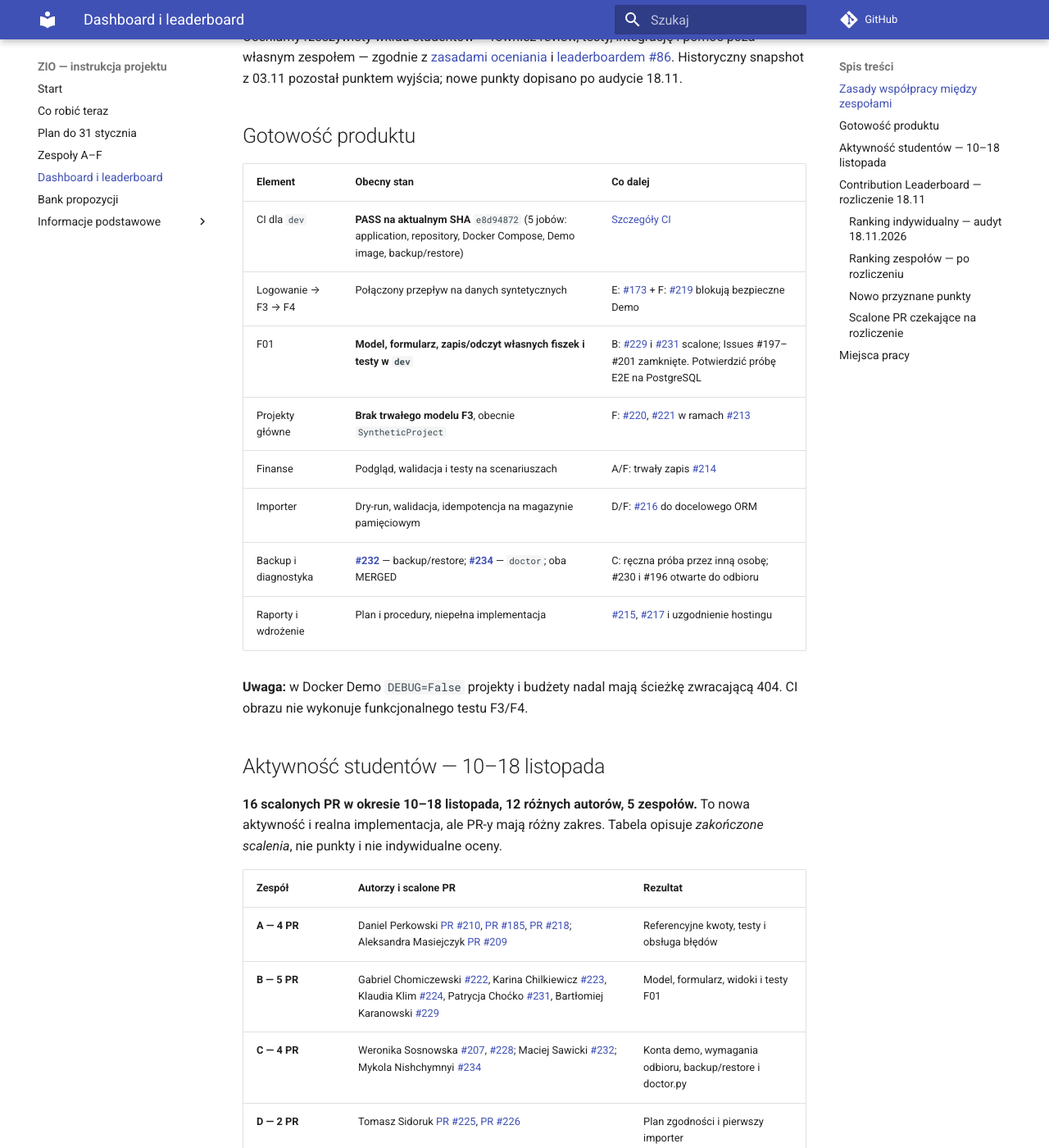
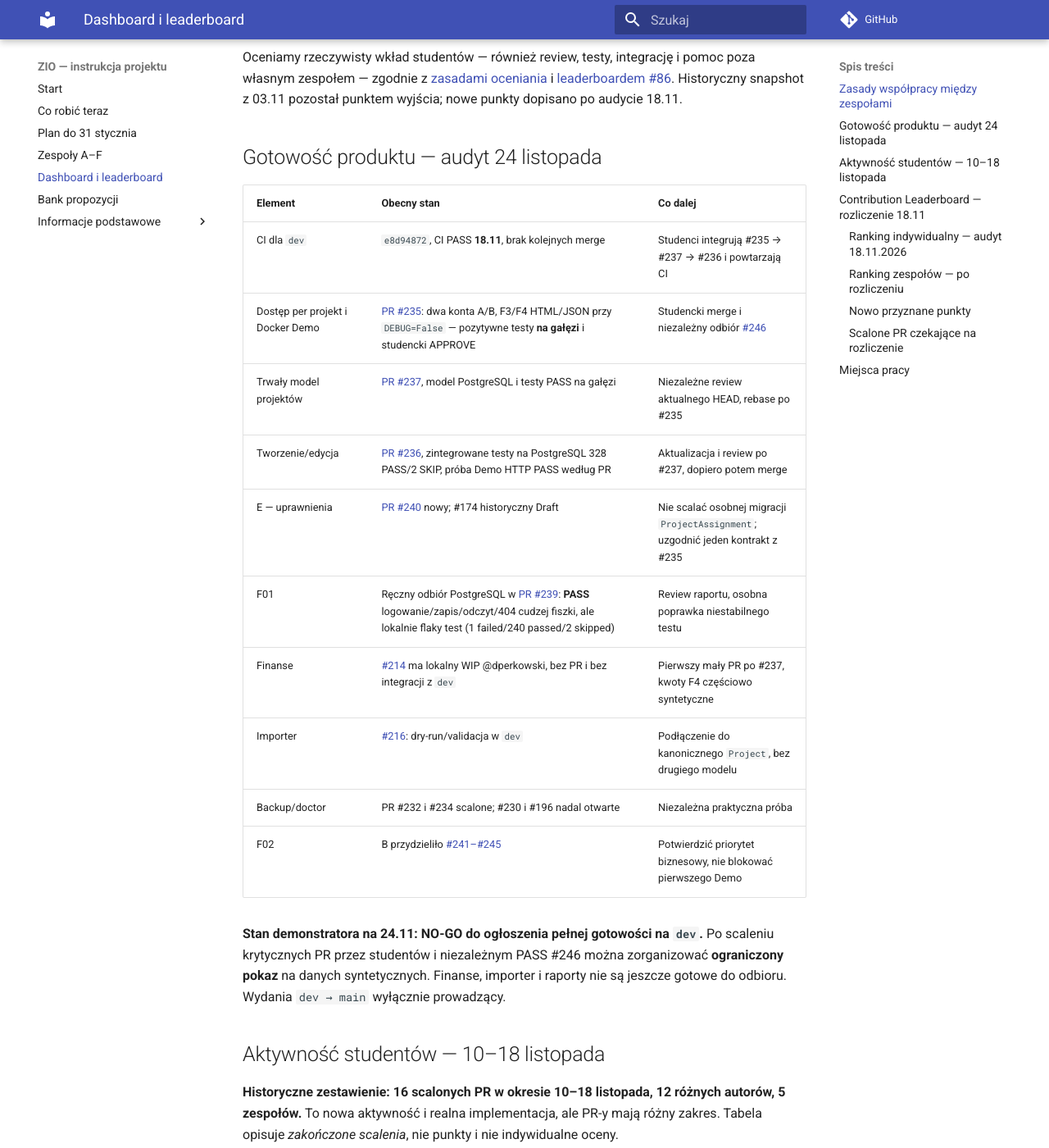
Before and after one commit to zio-wi-pb-mc/pb-science-office-manual, an MkDocs documentation site: the page built from manual/19-dashboard-projektu.md, in a window 1280 px wide and 1400 px high, scrolled down 527 px. Shown: the whole window at 82% size. Built offline with MkDocs 1.6.1 and Material for MkDocs 9.7.7, drawn with Linux system fonts in a browser that asks for light colours; comment, search, counter and statistics services are not loaded; some of the changed text lies outside the part shown.

Commit message:
docs(zio): refresh dashboard product readiness 2026-11-24

```diff
--- a/manual/19-dashboard-projektu.md
+++ b/manual/19-dashboard-projektu.md
@@ -2,7 +2,7 @@
 
 **Cel ZIO:** do **31 stycznia 2027 r.** aplikacja ma być **wdrożona, przetestowana i odebrana przez Dział Nauki**. Każdy zespół może wybierać własne zadania lub wspierać inne zespoły; roadmapa pokazuje najbardziej potrzebne kierunki pracy.
 
-**Stan kodu i PR: 18.11.2026 (`dev` `e8d94872`, CI PASS).** Leaderboard: audyt 18.11, z punktem wyjścia w zatwierdzonym snapshotcie z 03.11, zgodnie z [Issue #86](https://github.com/zio-wi-pb-mc/pb-science-office/issues/86).
+**Stan techniczny sprawdzony 24.11.2026: `dev` nadal `e8d94872` ([ostatni CI PASS z 18.11](https://github.com/zio-wi-pb-mc/pb-science-office/actions/runs/44258929850)); kluczowe PR-y są na gałęziach, nie na `dev`.** Leaderboard: audyt 18.11, z punktem wyjścia w zatwierdzonym snapshotcie z 03.11, zgodnie z [Issue #86](https://github.com/zio-wi-pb-mc/pb-science-office/issues/86).
 
 ## Zasady współpracy między zespołami
 
@@ -10,24 +10,26 @@
 
 Oceniamy rzeczywisty wkład studentów — również review, testy, integrację i pomoc poza własnym zespołem — zgodnie z [zasadami oceniania](08-ocenianie.md) i [leaderboardem #86](https://github.com/zio-wi-pb-mc/pb-science-office/issues/86). Historyczny snapshot z 03.11 pozostał punktem wyjścia; nowe punkty dopisano po audycie 18.11.
 
-## Gotowość produktu
+## Gotowość produktu — audyt 24 listopada
 
 | Element | Obecny stan | Co dalej |
 |---|---|---|
-| CI dla `dev` | **PASS na aktualnym SHA** `e8d94872` (5 jobów: application, repository, Docker Compose, Demo image, backup/restore) | [Szczegóły CI](https://github.com/zio-wi-pb-mc/pb-science-office/actions/runs/44258929850) |
-| Logowanie → F3 → F4 | Połączony przepływ na danych syntetycznych | E: [#173](https://github.com/zio-wi-pb-mc/pb-science-office/issues/173) + F: [#219](https://github.com/zio-wi-pb-mc/pb-science-office/issues/219) blokują bezpieczne Demo |
-| F01 | **Model, formularz, zapis/odczyt własnych fiszek i testy w `dev`** | B: [#229](https://github.com/zio-wi-pb-mc/pb-science-office/pull/229) i [#231](https://github.com/zio-wi-pb-mc/pb-science-office/pull/231) scalone; Issues #197–#201 zamknięte. Potwierdzić próbę E2E na PostgreSQL |
-| Projekty główne | **Brak trwałego modelu F3**, obecnie `SyntheticProject` | F: [#220](https://github.com/zio-wi-pb-mc/pb-science-office/issues/220), [#221](https://github.com/zio-wi-pb-mc/pb-science-office/issues/221) w ramach [#213](https://github.com/zio-wi-pb-mc/pb-science-office/issues/213) |
-| Finanse | Podgląd, walidacja i testy na scenariuszach | A/F: trwały zapis [#214](https://github.com/zio-wi-pb-mc/pb-science-office/issues/214) |
-| Importer | Dry-run, walidacja, idempotencja na magazynie pamięciowym | D/F: [#216](https://github.com/zio-wi-pb-mc/pb-science-office/issues/216) do docelowego ORM |
-| Backup i diagnostyka | **[#232](https://github.com/zio-wi-pb-mc/pb-science-office/pull/232)** — backup/restore; **[#234](https://github.com/zio-wi-pb-mc/pb-science-office/pull/234)** — `doctor`; oba MERGED | C: ręczna próba przez inną osobę; #230 i #196 otwarte do odbioru |
-| Raporty i wdrożenie | Plan i procedury, niepełna implementacja | [#215](https://github.com/zio-wi-pb-mc/pb-science-office/issues/215), [#217](https://github.com/zio-wi-pb-mc/pb-science-office/issues/217) i uzgodnienie hostingu |
+| CI dla `dev` | `e8d94872`, CI PASS **18.11**, brak kolejnych merge | Studenci integrują #235 → #237 → #236 i powtarzają CI |
+| Dostęp per projekt i Docker Demo | [PR #235](https://github.com/zio-wi-pb-mc/pb-science-office/pull/235): dwa konta A/B, F3/F4 HTML/JSON przy `DEBUG=False` — pozytywne testy **na gałęzi** i studencki APPROVE | Studencki merge i niezależny odbiór [#246](https://github.com/zio-wi-pb-mc/pb-science-office/issues/246) |
+| Trwały model projektów | [PR #237](https://github.com/zio-wi-pb-mc/pb-science-office/pull/237), model PostgreSQL i testy PASS na gałęzi | Niezależne review aktualnego HEAD, rebase po #235 |
+| Tworzenie/edycja | [PR #236](https://github.com/zio-wi-pb-mc/pb-science-office/pull/236), zintegrowane testy na PostgreSQL 328 PASS/2 SKIP, próba Demo HTTP PASS według PR | Aktualizacja i review po #237, dopiero potem merge |
+| E — uprawnienia | [PR #240](https://github.com/zio-wi-pb-mc/pb-science-office/pull/240) nowy; #174 historyczny Draft | Nie scalać osobnej migracji `ProjectAssignment`; uzgodnić jeden kontrakt z #235 |
+| F01 | Ręczny odbiór PostgreSQL w [PR #239](https://github.com/zio-wi-pb-mc/pb-science-office/pull/239): **PASS** logowanie/zapis/odczyt/404 cudzej fiszki, ale lokalnie flaky test (1 failed/240 passed/2 skipped) | Review raportu, osobna poprawka niestabilnego testu |
+| Finanse | [#214](https://github.com/zio-wi-pb-mc/pb-science-office/issues/214) ma lokalny WIP @dperkowski, bez PR i bez integracji z `dev` | Pierwszy mały PR po #237, kwoty F4 częściowo syntetyczne |
+| Importer | [#216](https://github.com/zio-wi-pb-mc/pb-science-office/issues/216): dry-run/validacja w `dev` | Podłączenie do kanonicznego `Project`, bez drugiego modelu |
+| Backup/doctor | PR #232 i #234 scalone; #230 i #196 nadal otwarte | Niezależna praktyczna próba |
+| F02 | B przydzieliło [#241–#245](https://github.com/zio-wi-pb-mc/pb-science-office/issues/241) | Potwierdzić priorytet biznesowy, nie blokować pierwszego Demo |
 
-**Uwaga:** w Docker Demo `DEBUG=False` projekty i budżety nadal mają ścieżkę zwracającą 404. CI obrazu nie wykonuje funkcjonalnego testu F3/F4.
+**Stan demonstratora na 24.11: NO-GO do ogłoszenia pełnej gotowości na `dev`.** Po scaleniu krytycznych PR przez studentów i niezależnym PASS #246 można zorganizować **ograniczony pokaz** na danych syntetycznych. Finanse, importer i raporty nie są jeszcze gotowe do odbioru. Wydania `dev → main` wyłącznie prowadzący.
 
 ## Aktywność studentów — 10–18 listopada
 
-**16 scalonych PR w okresie 10–18 listopada, 12 różnych autorów, 5 zespołów.** To nowa aktywność i realna implementacja, ale PR-y mają różny zakres. Tabela opisuje *zakończone scalenia*, nie punkty i nie indywidualne oceny.
+**Historyczne zestawienie: 16 scalonych PR w okresie 10–18 listopada, 12 różnych autorów, 5 zespołów.** To nowa aktywność i realna implementacja, ale PR-y mają różny zakres. Tabela opisuje *zakończone scalenia*, nie punkty i nie indywidualne oceny.
 
 | Zespół | Autorzy i scalone PR | Rezultat |
 |---|---|---|
@@ -121,7 +123,7 @@ Zastosowano zasady S=2, M=5, L=8; poniższy przyrost nie zawiera niedokończonyc
 ## Miejsca pracy
 
 - [GitHub Project](https://github.com/orgs/zio-wi-pb-mc/projects/1/views/1) — aktualne przydziały i statusy.
-- [Otwarte PR](https://github.com/zio-wi-pb-mc/pb-science-office/pulls) — #174 i #235 (stan 18.11, oba Draft).
+- [Otwarte PR](https://github.com/zio-wi-pb-mc/pb-science-office/pulls) — stan 24.11: #174 (Draft), #235, #236, #237, #239, #240.
 - [Issues](https://github.com/zio-wi-pb-mc/pb-science-office/issues) — zadania i kryteria odbioru.
 - [Bank propozycji](17-bank-zadan-mvp.md) — pomysły dla osób bez własnego zadania.
 - [Roadmapa](21-roadmap-3-tygodnie.md) — cele na najbliższe tygodnie.
```
